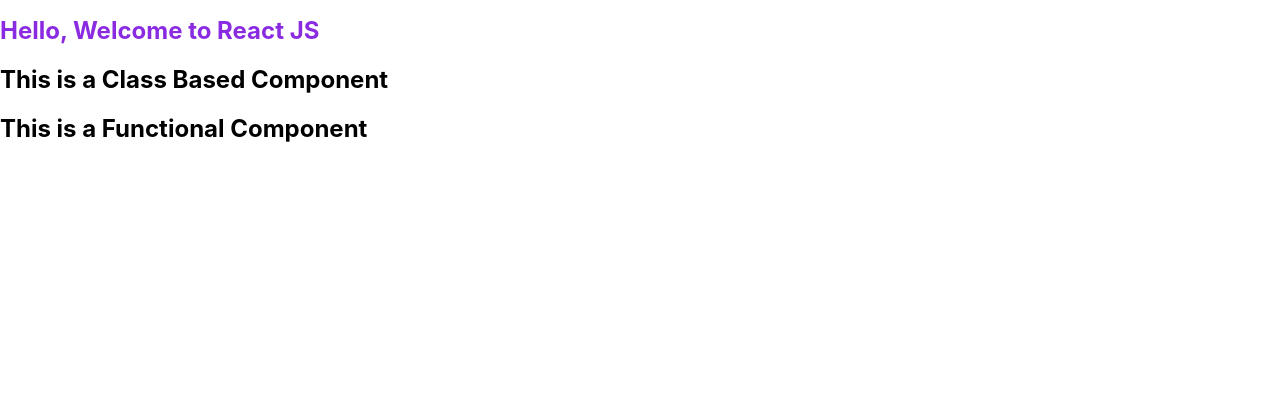
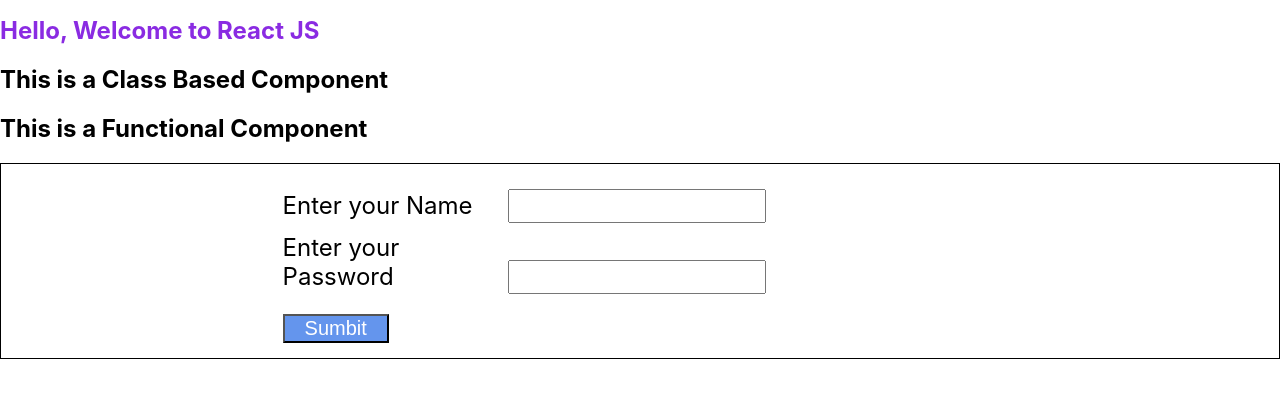
Before and after one commit to karthickvkumar/vshesh-batch-5, a React (Create React App) app in the folder react-project/: page / in a window 1280 px wide. Shown: the top 398 px of the page. Built offline with nearby package versions, Linux system fonts and the light colour scheme.

Commit message:
form submition

```diff
--- a/react-project/src/App.css
+++ b/react-project/src/App.css
@@ -2,3 +2,34 @@
   font-size: 24px;
   color: blueviolet;
 }
+
+.label{
+  font-size: 24px;
+  display: inline-block;
+  width: 225px;
+}
+
+.input{
+  width: 250px;
+  font-size: 24px;
+}
+
+.space{
+  margin-top: 10px;
+}
+
+.form-content{
+  border: 1px solid;
+  padding-left: 22vw;
+  padding-top: 15px;
+  padding-bottom: 15px;
+}
+
+.button{
+  font-size: 20px;
+    margin-top: 20px;
+    padding-left: 20px;
+    padding-right: 20px;
+    background-color: cornflowerblue;
+    color: white;
+}
--- a/react-project/src/App.js
+++ b/react-project/src/App.js
@@ -1,5 +1,6 @@
 import ClassComponent from "./components/class-component";
 import FunctionalComponent from "./components/functional-component";
+import FormSubmittion from "./components/form-submittion";
 
 import './App.css';
 
@@ -9,6 +10,7 @@
       <h1 className="heading">Hello, Welcome to React JS</h1>
       <ClassComponent></ClassComponent>
       <FunctionalComponent></FunctionalComponent>
+      <FormSubmittion></FormSubmittion>
     </div>
   );
 }
--- /dev/null
+++ b/react-project/src/components/form-submittion.js
@@ -0,0 +1,19 @@
+import React from "react";
+
+function FormSubmittion(){
+  return(
+    <div className="form-content">
+      <div className="space">
+        <label className="label">Enter your Name</label>
+        <input type="text" className="input"/>
+      </div>
+      <div className="space">
+        <label className="label">Enter your Password</label>
+        <input type="password" className="input"/>
+      </div>
+      <button className="button">Sumbit</button>
+    </div>
+  )
+}
+
+export default FormSubmittion;
```
